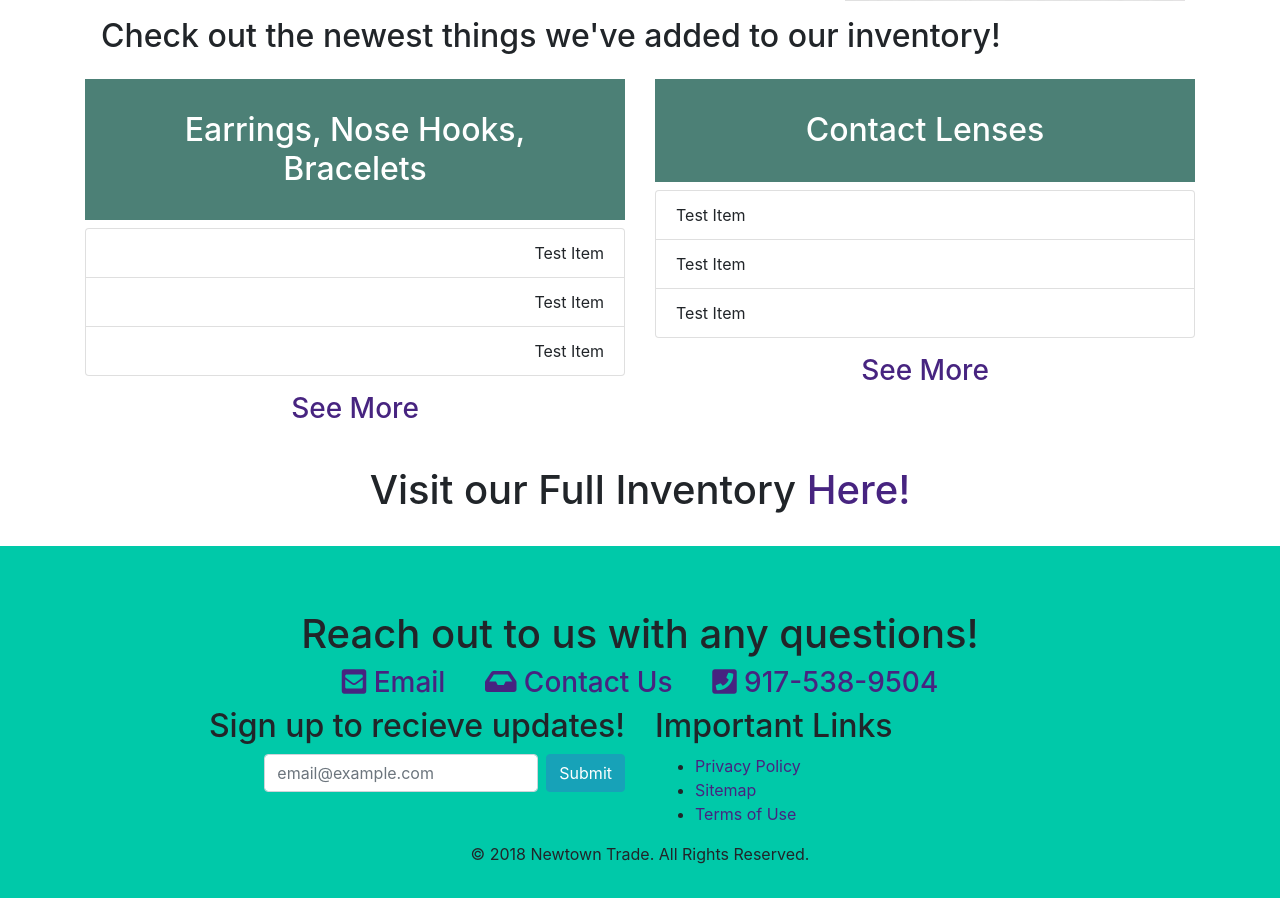
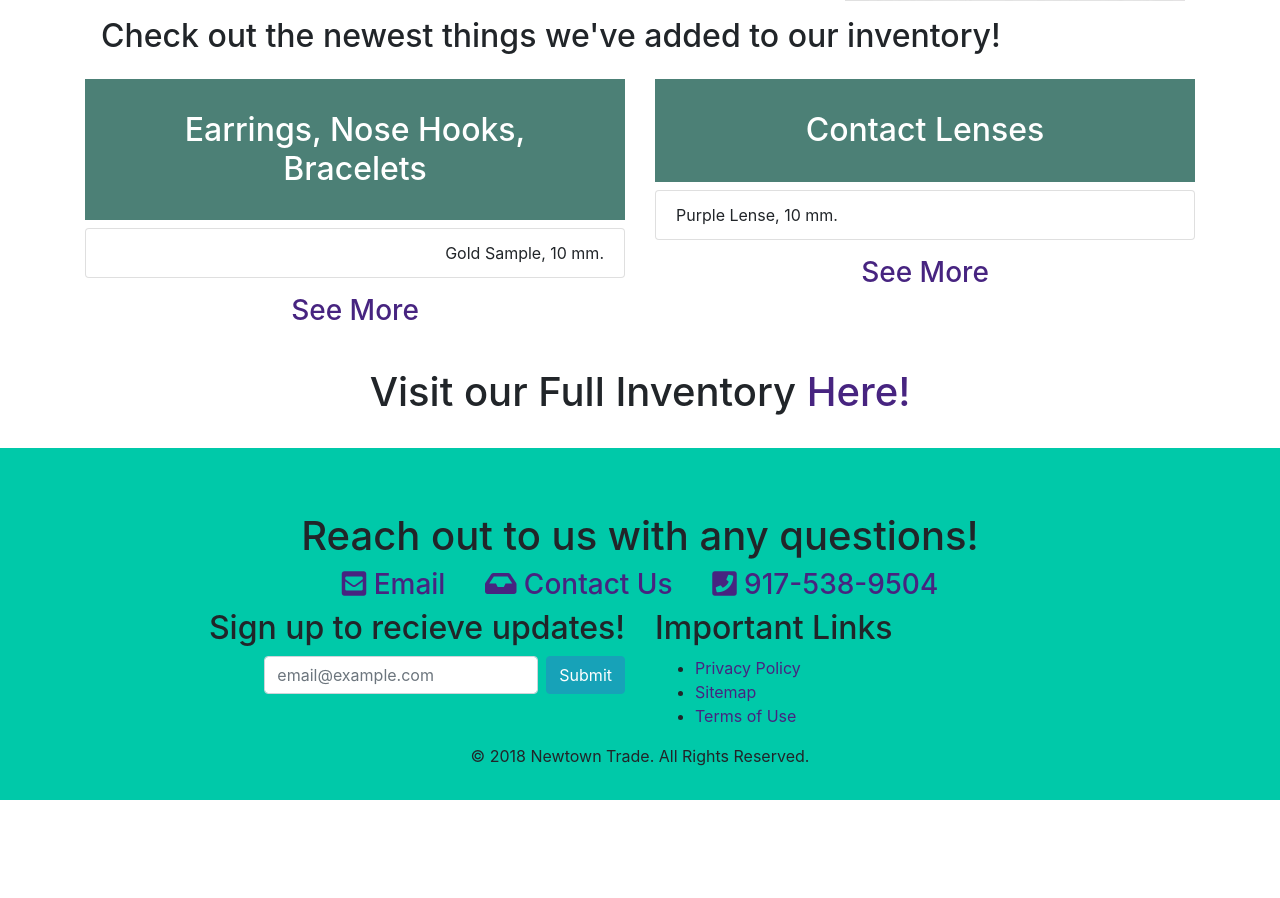
Before and after one commit to newtown-trade/newtown-website, a Django app: page / in a window 1280 px wide. Shown: the part 1157-2055 px from the top of the page. After the commit the page ends 1957 px from the top, so only its background shows below. Run offline with Django 3.2, Linux system fonts and the light colour scheme; tables that the repository leaves empty hold one stand-in row (values such as "Sample post"); some libraries are stand-ins or nearby versions.

Commit message:
successfully got latest items to display + updated workflow

```diff
--- a/newtown/jewelry/models.py
+++ b/newtown/jewelry/models.py
@@ -74,7 +74,7 @@ class ContactLense(models.Model):
 	size=models.IntegerField(default=0,verbose_name='Size (mm.)')
 	price=models.DecimalField(max_digits=6,decimal_places=2,verbose_name='Price')
 	image = models.ImageField(upload_to=upload_lense,null=True)
-	timestampe=models.DateTimeField(default=timezone.now)
+	timestamp=models.DateTimeField(default=timezone.now)
 
 	def __str__(self):
 		return self.color + ' Lense, ' + str(self.size) + ' mm.'
--- a/newtown/newtown/views.py
+++ b/newtown/newtown/views.py
@@ -1,5 +1,8 @@
 from django.shortcuts import render
 from django.http import HttpResponse
+from jewelry.models import *
 
 def index(request):
-	return render(request,'newtown/home.html',{})
+	metal_latest = Metal.objects.order_by('-timestamp')[:3]
+	contactLense_latest = ContactLense.objects.order_by('-timestamp')[:3]
+	return render(request,'newtown/home.html',{'metal_latest':metal_latest,'contactLense_latest':contactLense_latest})
--- a/newtown/templates/newtown/home.html
+++ b/newtown/templates/newtown/home.html
@@ -81,10 +81,9 @@
 				<div class = "col-md-6">
 					<h2 class = "text-center header-colorin">Earrings, Nose Hooks, Bracelets</h1>
 					<div class = "list-group text-right">
-						<!-- add a {for} loop thing here -->
-						<div class = "list-group-item">Test Item</div>
-						<div class = "list-group-item">Test Item</div>
-						<div class = "list-group-item">Test Item</div>
+						{% for item in metal_latest %}
+							<div class = "list-group-item">{{ item }}</div>
+						{% endfor %}
 					</div>
 					<h3 class = "text-center" style = "padding:1rem"><a href = "{% url 'jewelry:metals' %}" class = "links">See More</a></h3>
 				</div>
@@ -92,9 +91,9 @@
 					<h2 class = "text-center header-colorin">Contact Lenses</h2>
 					<div class = "list-group">
 						<!-- add a {for} loop thing here -->
-						<div class = "list-group-item">Test Item</div>
-						<div class = "list-group-item">Test Item</div>
-						<div class = "list-group-item">Test Item</div>
+						{% for item in contactLense_latest %}
+							<div class = "list-group-item">{{ item }}</div>
+						{% endfor %}
 					</div>
 					<h3 class = "text-center" style = "padding:1rem"><a href = "{% url 'jewelry:contactLense' %}" class = "links">See More</a></h3>
 				</div>
```
Also changed, not shown: newtown/jewelry/migrations/0027_auto_20180614_2017.py (added), 1 other file.
